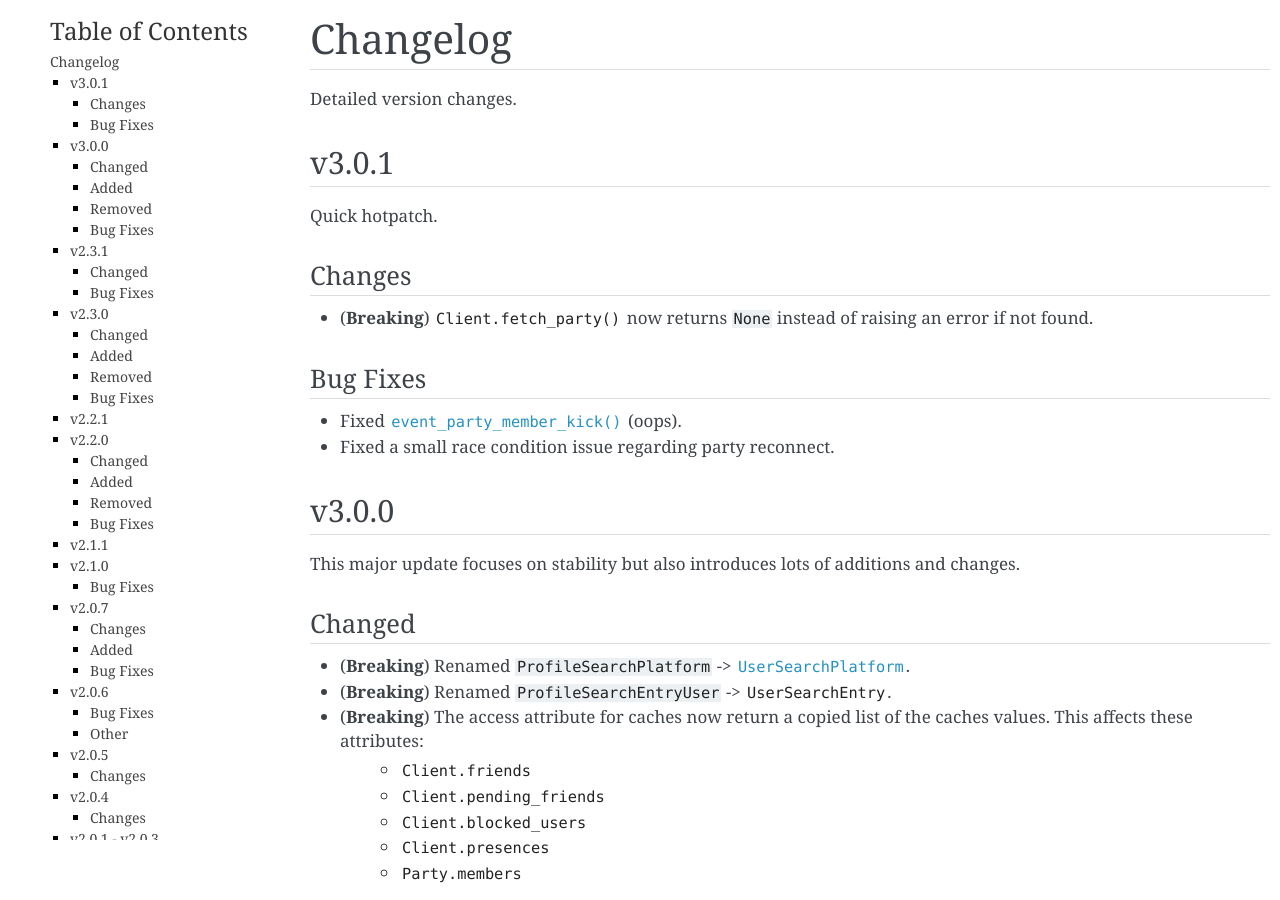
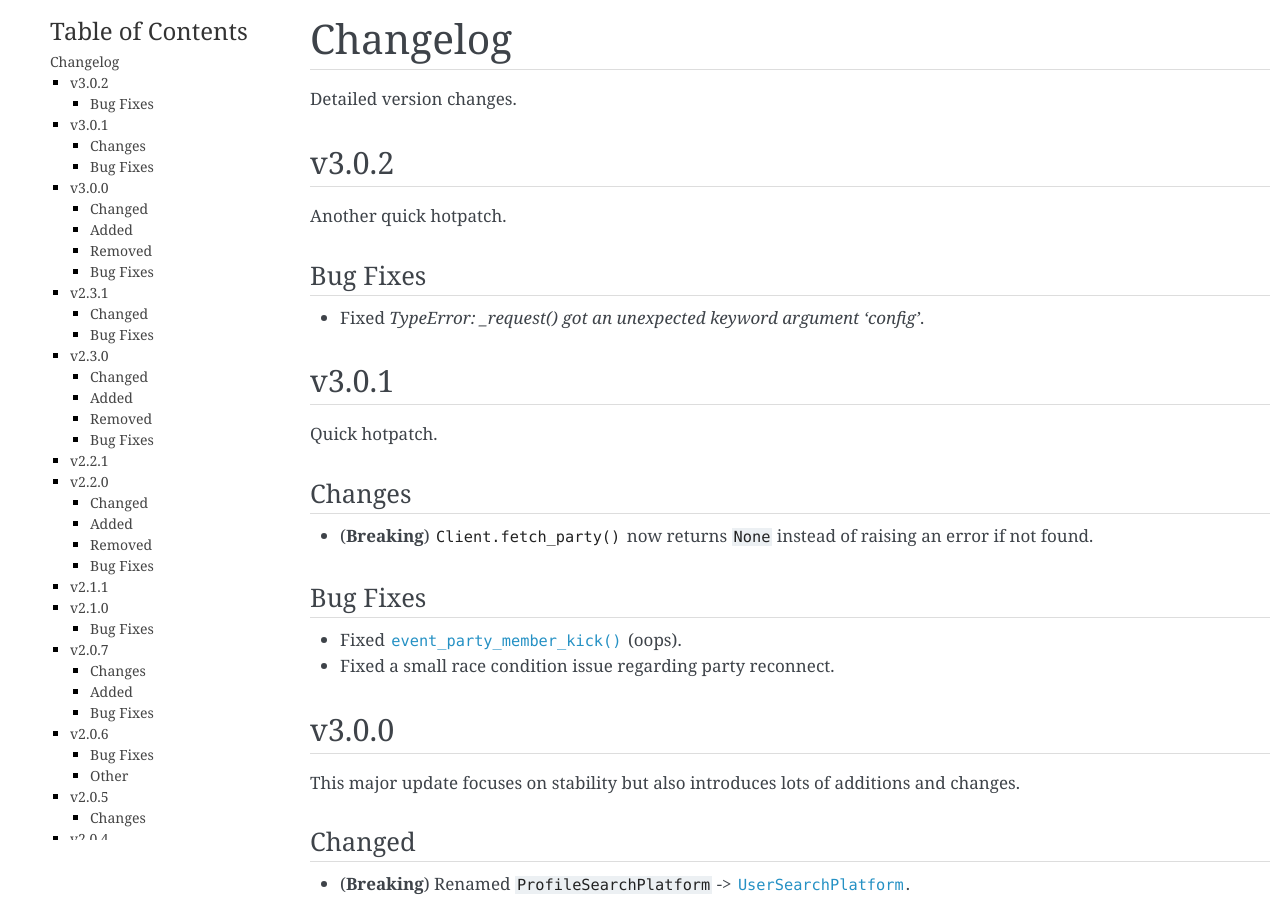
Before and after one commit to Terbau/fortnitepy, a Sphinx documentation site: the page built from docs/changelog.rst, in a window 1280 px wide and 900 px high. Built offline with Sphinx 7.4.7, drawn with Linux system fonts in a browser that asks for light colours.

Commit message:
v3.0.2 changelog + version bump

```diff
--- a/docs/changelog.rst
+++ b/docs/changelog.rst
@@ -4,6 +4,17 @@ Changelog
 =========
 
 Detailed version changes.
+
+
+v3.0.2
+------
+
+Another quick hotpatch.
+
+Bug Fixes
+~~~~~~~~~
+
+- Fixed `TypeError: _request() got an unexpected keyword argument 'config'`.
 
 
 v3.0.1
--- a/fortnitepy/__init__.py
+++ b/fortnitepy/__init__.py
@@ -25,7 +25,7 @@ OUT OF OR IN CONNECTION WITH THE SOFTWARE OR THE USE OR OTHER DEALINGS IN THE
 SOFTWARE.
 """
 
-__version__ = '3.0.1'
+__version__ = '3.0.2'
 
 from .client import Client, run_multiple, start_multiple, close_multiple
 from .auth import (Auth, EmailAndPasswordAuth, ExchangeCodeAuth,
```
